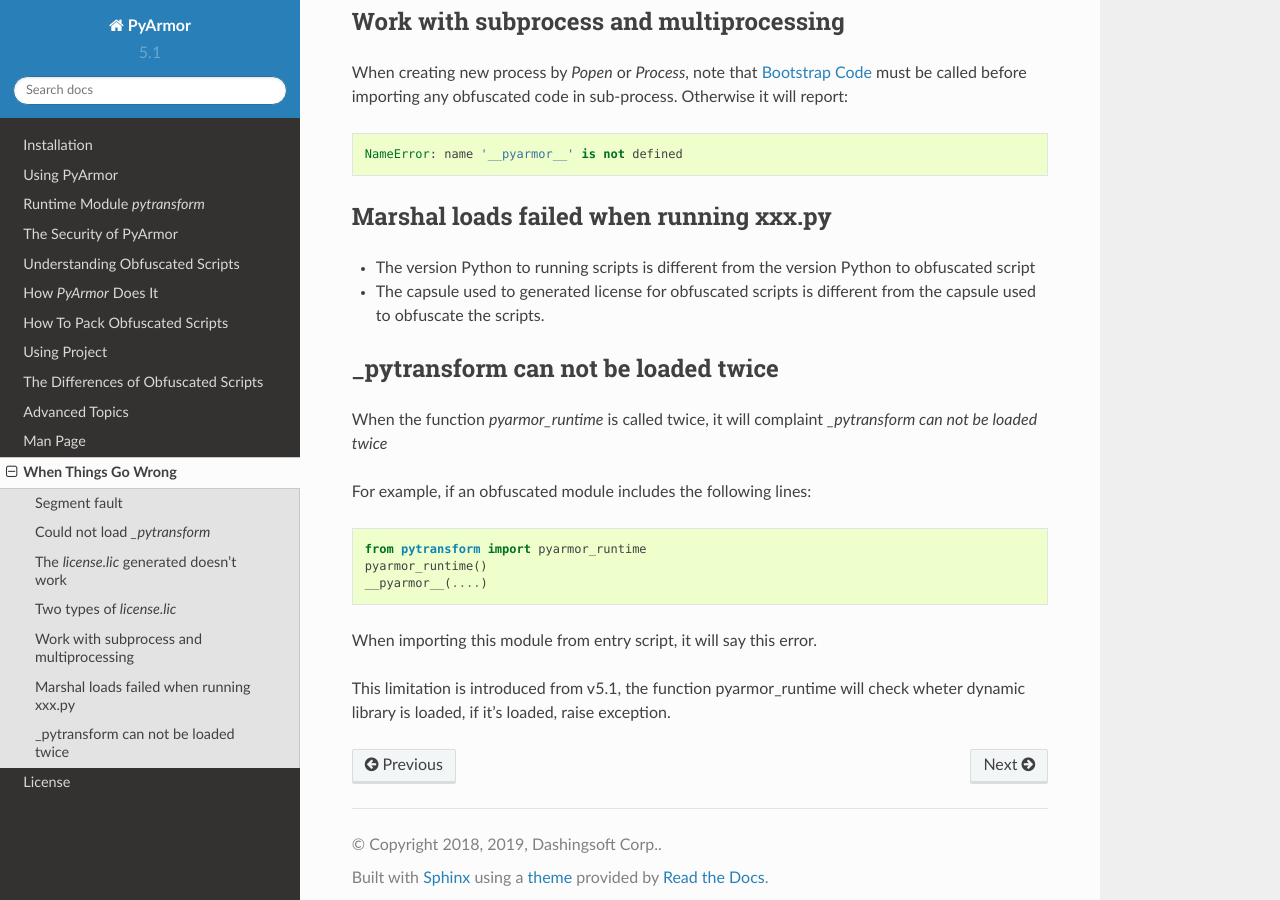
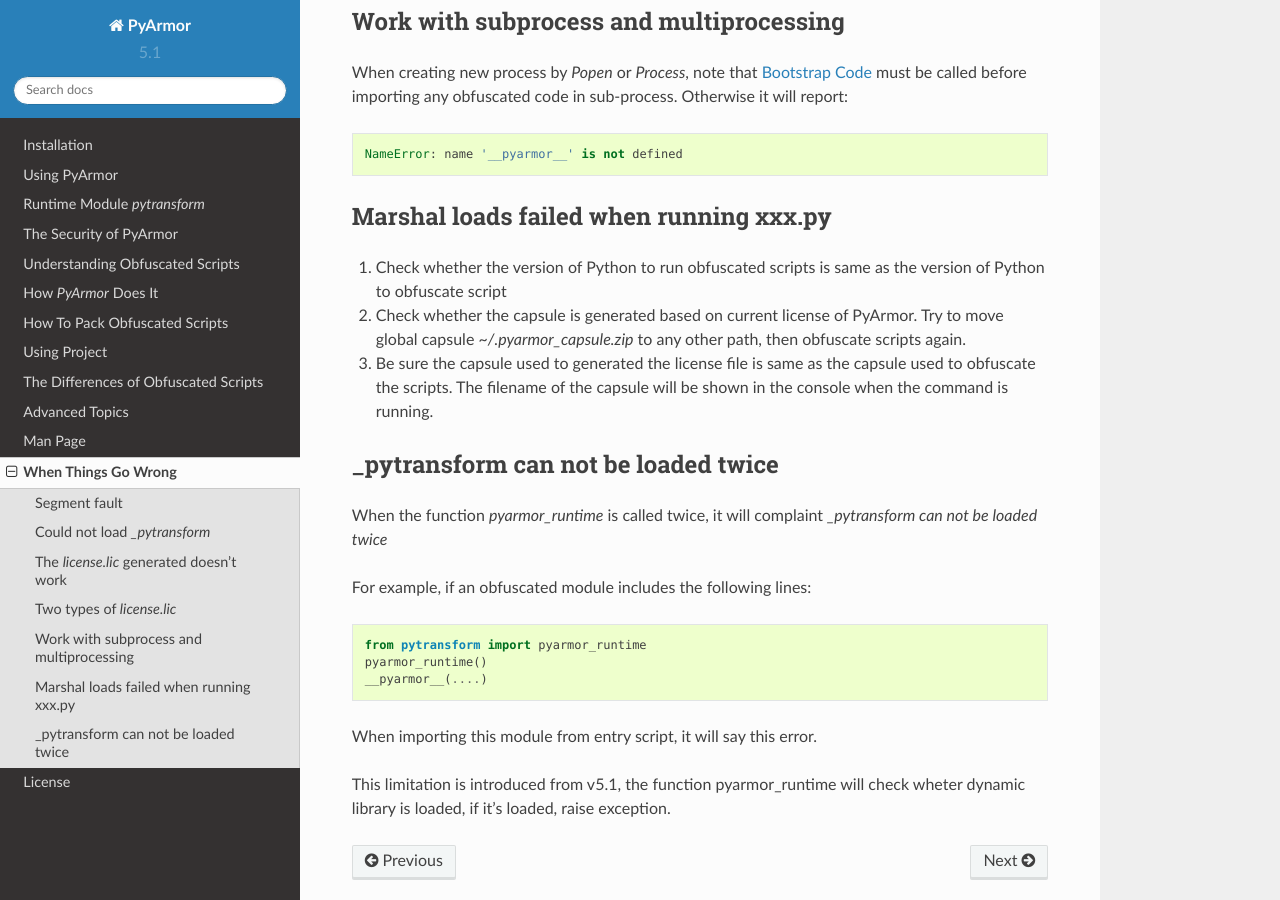
Before and after one commit to dashingsoft/pyarmor, a Sphinx documentation site: the page built from docs/questions.rst, in a window 1280 px wide and 900 px high, scrolled down 2184 px. Built offline with Sphinx 7.4.7 and the Read the Docs theme 2.0.0, drawn with Linux system fonts in a browser that asks for light colours.

Commit message:
Refine question

```diff
--- a/docs/questions.rst
+++ b/docs/questions.rst
@@ -114,10 +114,16 @@
 Marshal loads failed when running xxx.py
 ----------------------------------------
 
-* The version Python to running scripts is different from the version
-  Python to obfuscated script
-* The capsule used to generated license for obfuscated scripts is
-  different from the capsule used to obfuscate the scripts.
+1. Check whether the version of Python to run obfuscated scripts is
+   same as the version of Python to obfuscate script
+
+2. Check whether the capsule is generated based on current license of
+   PyArmor. Try to move global capsule `~/.pyarmor_capsule.zip` to any
+   other path, then obfuscate scripts again.
+
+3. Be sure the capsule used to generated the license file is same as
+   the capsule used to obfuscate the scripts. The filename of the
+   capsule will be shown in the console when the command is running.
 
 _pytransform can not be loaded twice
 ------------------------------------
```
